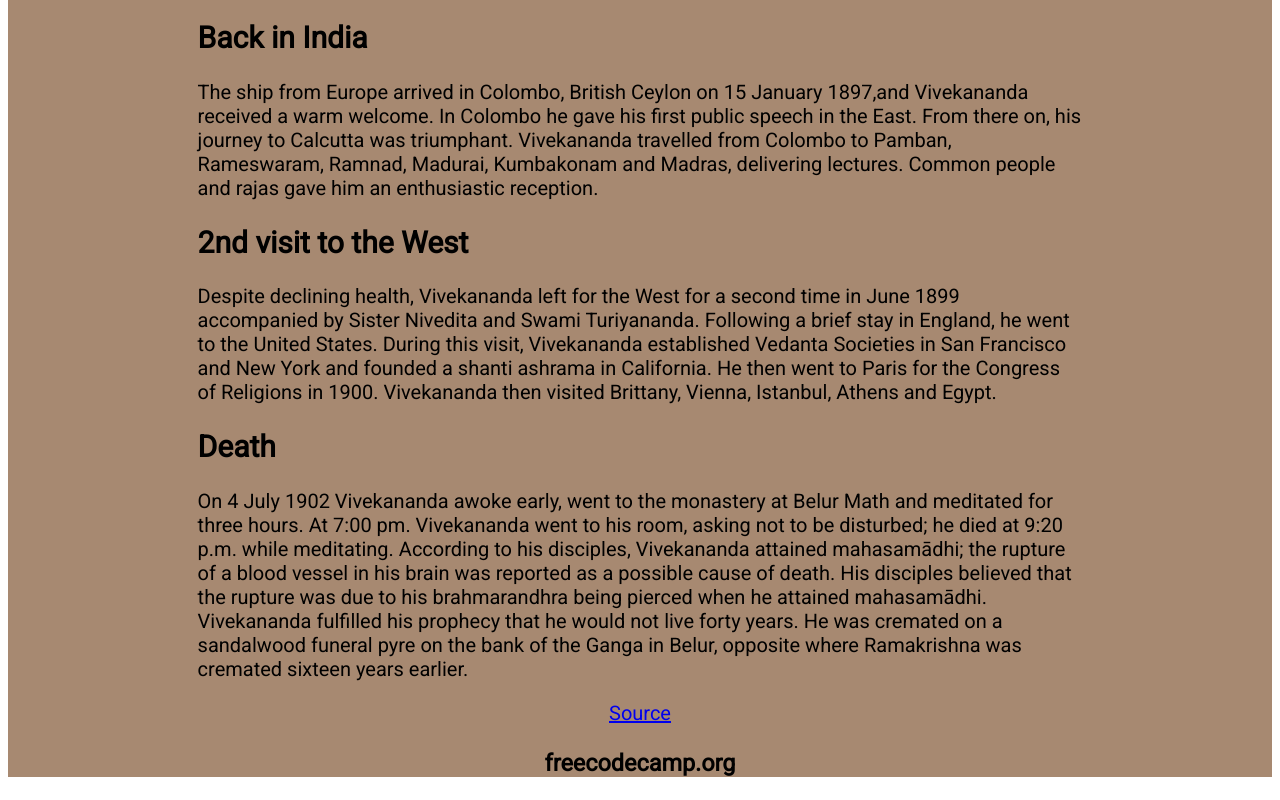
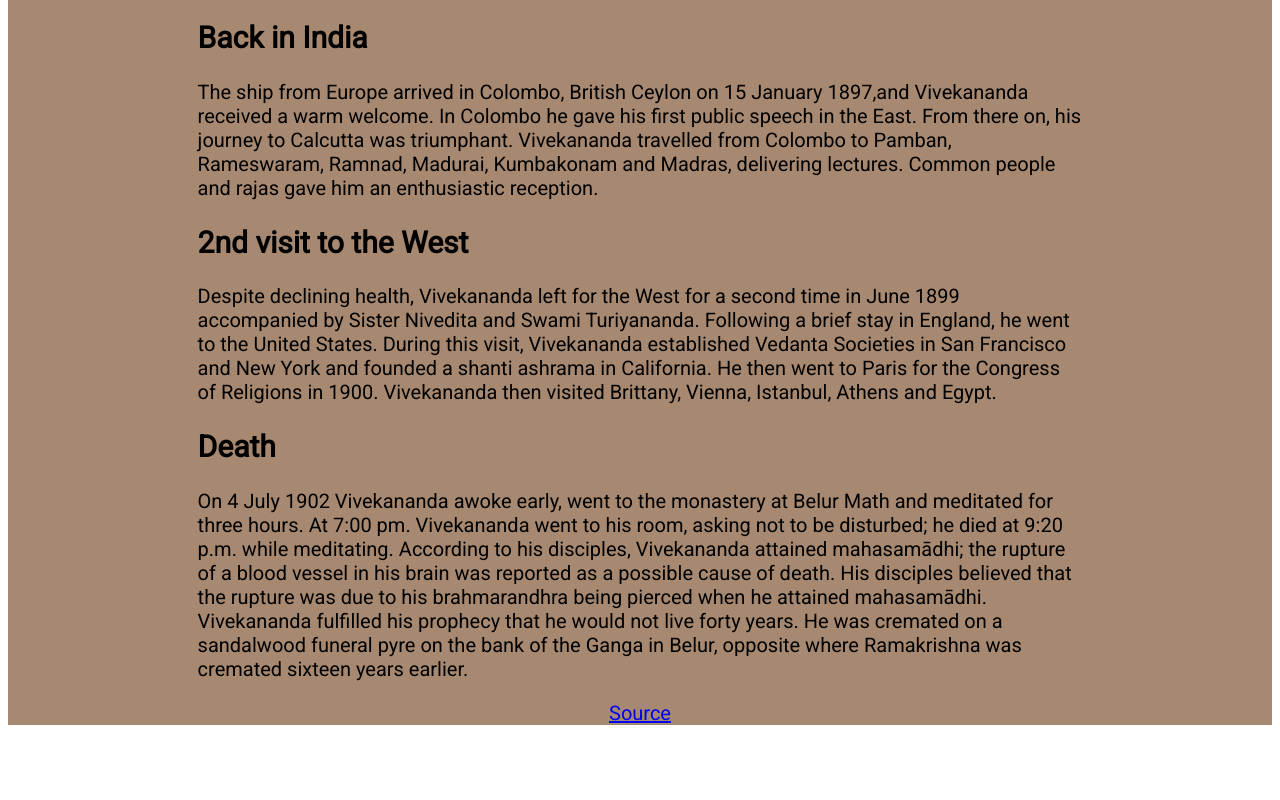
Before and after one commit to KKAMLESH286/Tribute-page, a plain HTML site: page index.html in a window 1280 px wide. Shown: the part 1955-2755 px from the top of the page. After the commit the page ends 2704 px from the top, so only its background shows below. Drawn offline with Linux system fonts and the light colour scheme.

Commit message:
yes no changes

```diff
--- a/index.html
+++ b/index.html
@@ -74,7 +74,7 @@
         </div>
       <footer>
           <a href="https://en.wikipedia.org/wiki/Swami_Vivekananda" id="tribute-link" targert="_blank">Source</a>
-        <h3>freecodecamp.org</h3>
+        <h3><freecodecamp.org></h3>
       </footer>
     </div>
 </body>
```
